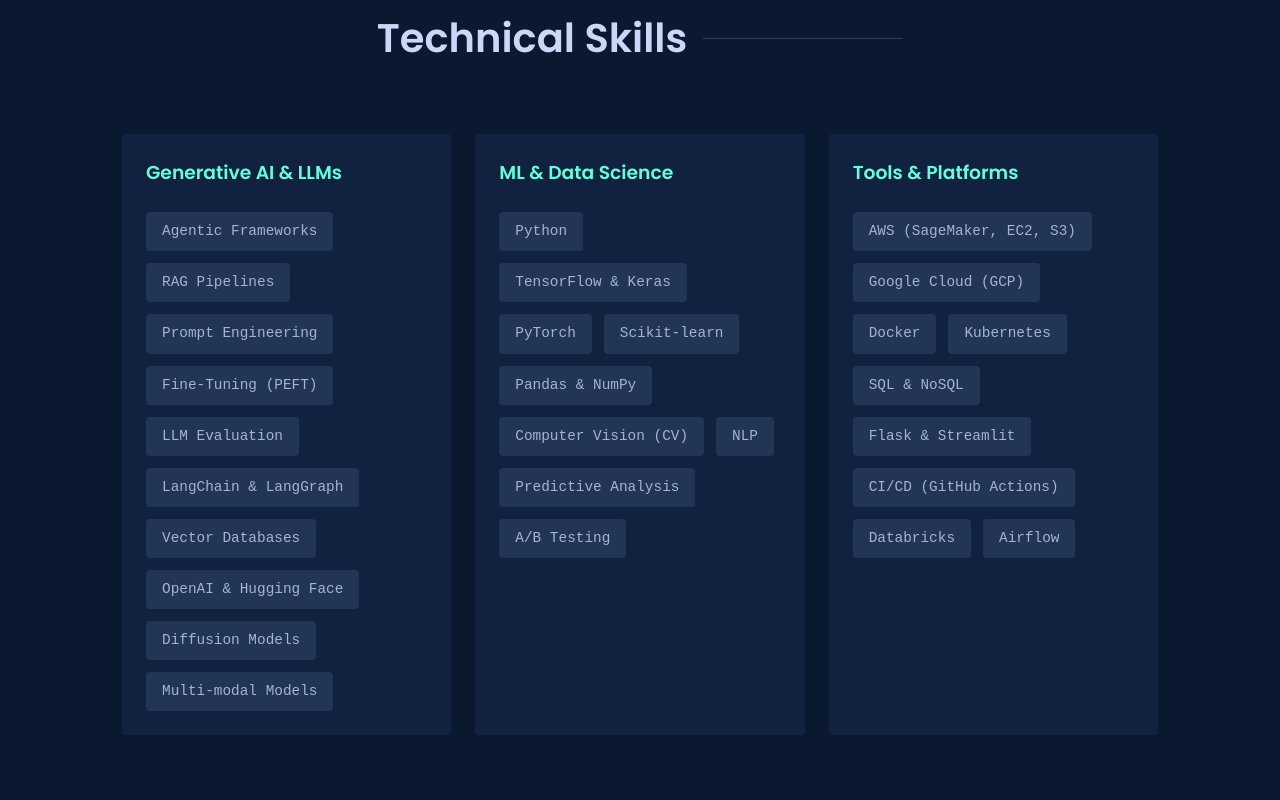
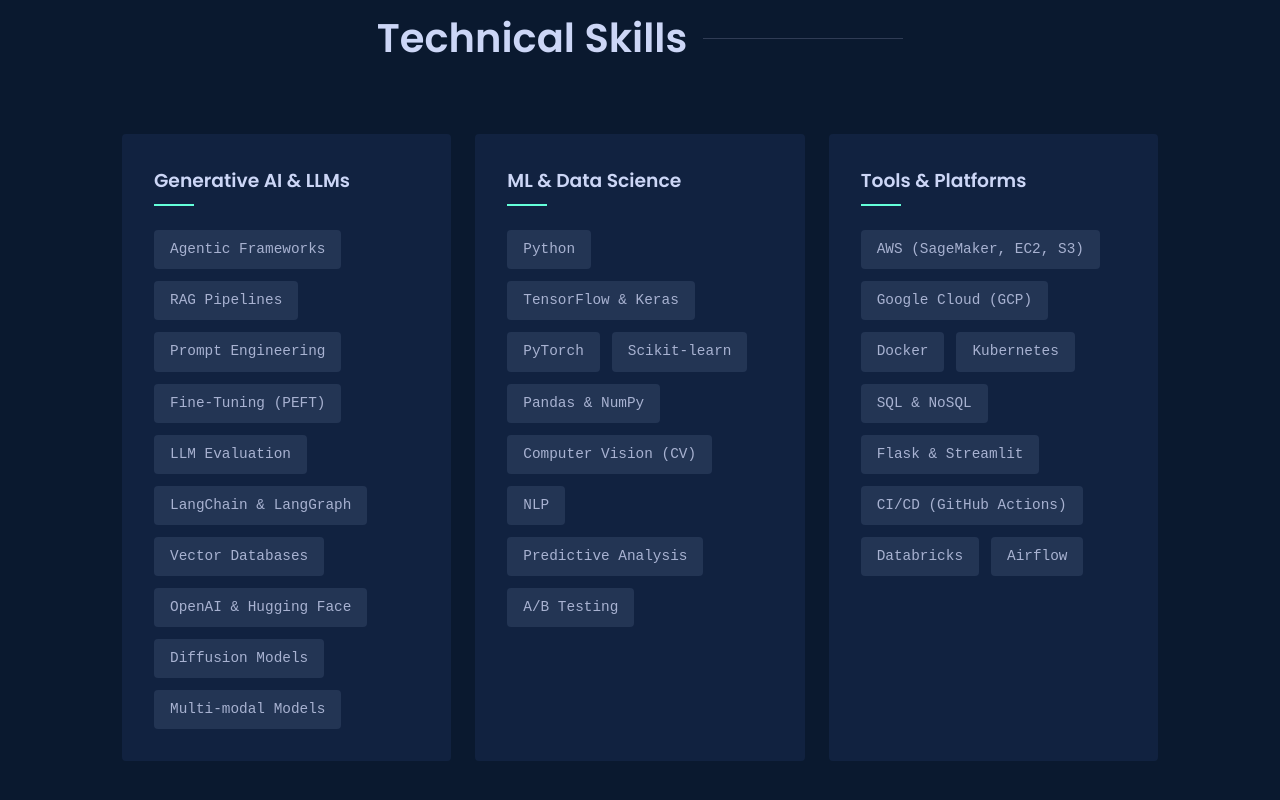
Before and after one commit to sriramofficial9/Portfolio, a plain HTML site: page index.html in a window 1280 px wide. Shown: the part 4060-4860 px from the top of the page. Drawn offline with Linux system fonts and the light colour scheme.

Commit message:
Update style.css
2.2

```diff
--- a/style.css
+++ b/style.css
@@ -115,7 +115,8 @@ section {
 /* === HERO SECTION === */
 #hero {
     height: 100vh;
-    background-image: linear-gradient(rgba(10, 25, 47, 0.8), rgba(10, 25, 47, 1)), url('./IMG_4563.jpg');
+    /* FIX: Corrected path to be relative to the HTML file location. Removed the './' */
+    background-image: linear-gradient(rgba(10, 25, 47, 0.8), rgba(10, 25, 47, 1)), url('IMG_4563.jpg');
     background-size: cover;
     background-position: center;
     display: flex;
@@ -247,13 +248,21 @@ section {
 }
 .skill-category {
     background: var(--navy);
-    padding: 1.5rem;
+    padding: 2rem;
     border-radius: var(--border-radius);
 }
 .skill-category h3 {
-    color: var(--accent-color);
+    color: var(--lightest-slate);
     margin-bottom: 1.5rem;
     font-weight: 600;
+}
+.skill-category h3::after {
+    content: '';
+    display: block;
+    width: 40px;
+    height: 2px;
+    margin-top: 8px;
+    background-color: var(--accent-color);
 }
 .skills-list {
     display: flex;
```
